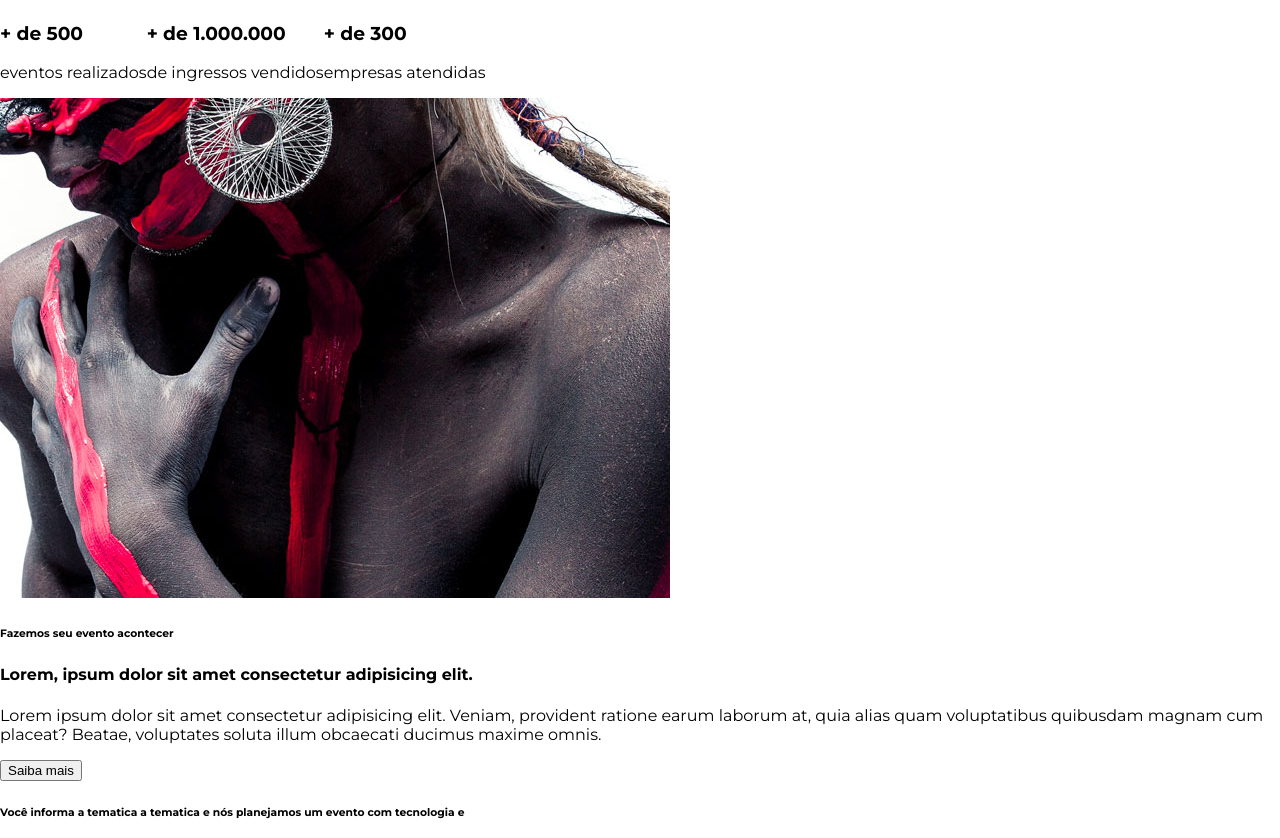
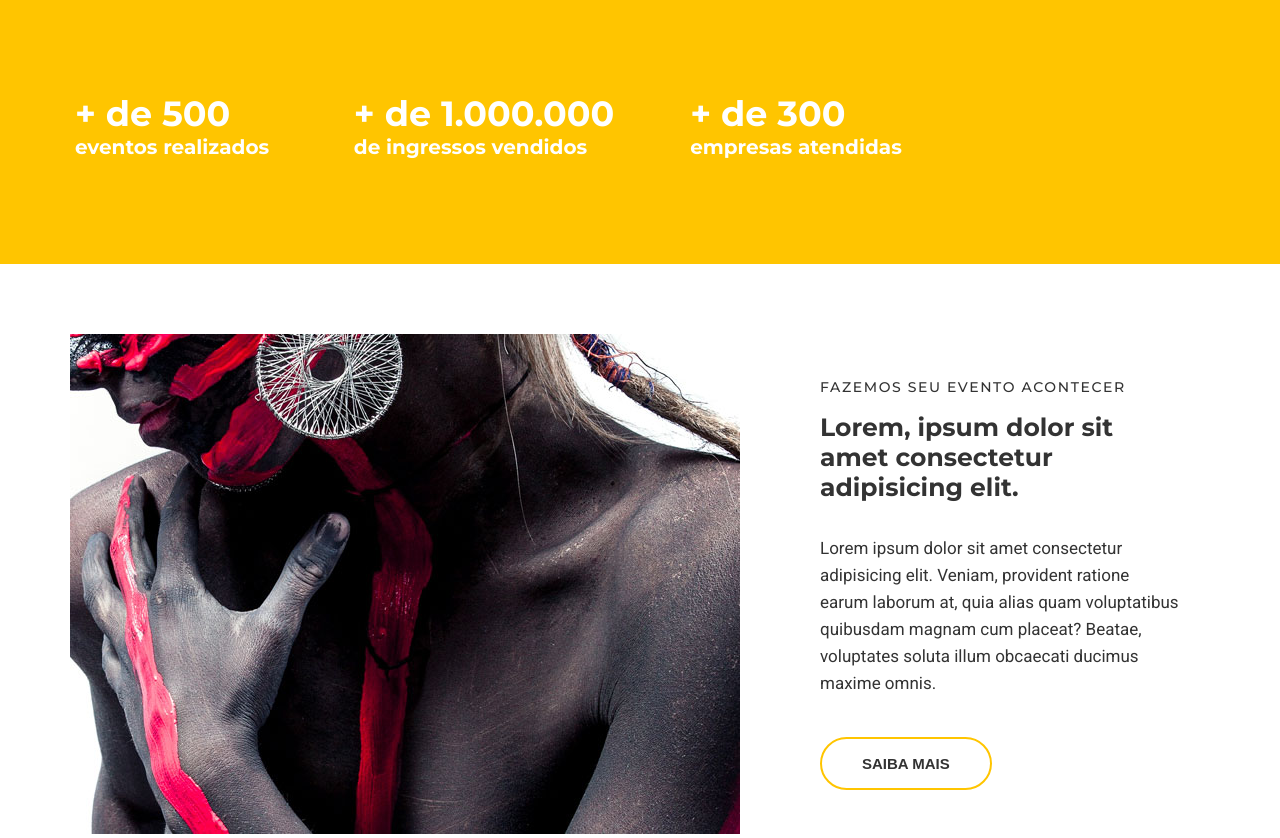
Before and after one commit to Brunodsoares/StudiON, a website: page src/index.html in a window 1280 px wide. Shown: the part 813-1651 px from the top of the page. Drawn offline with Linux system fonts and the light colour scheme.

Commit message:
commit aula 5

```diff
--- a/package.json
+++ b/package.json
@@ -1,9 +1,10 @@
 {
   "name": "projeto-studion",
   "version": "0.0.1",
-  "description": "homepage for Studion Events and services.\u001b[D\u001b[D\u001b[D\u001b[D\u001b[D\u001b[D\u001b[D\u001b[D\u001b[D\u001b[D\u001b[D\u001b[D\u001b[D\u001b[D\u001b[D\u001b[D\u001b[D\u001b[C\u001b[C\u001b[C provider ans services.",
-  "main": "src/index.html",
+  "description": "Homepage for studion events provider and services",
+  "main": "index.js",
   "scripts": {
+    "start": "npx live-server src/",
     "test": "echo \"Error: no test specified\" && exit 1"
   },
   "repository": {
--- a/src/index.html
+++ b/src/index.html
@@ -69,23 +69,32 @@
     </header>
     <main>
 
-        <section>
-            <ul>
+        <section id="counter">
+            <ul class="counter__container">
                 <li>
-                    <h3>+ de 500 </h3>eventos realizados
+                    <h3>
+                        + de 500
+                        <small>eventos realizados</small>
+                    </h3>
                 </li>
                 <li>
-                    <h3>+ de 1.000.000 </h3>de ingressos vendidos
+                    <h3>
+                        + de 1.000.000
+                        <small>de ingressos vendidos</small>
+                    </h3>
                 </li>
                 <li>
-                    <h3>+ de 300 </h3>empresas atendidas
+                    <h3>
+                        + de 300
+                        <small>empresas atendidas</small>
+                    </h3>
                 </li>
             </ul>
         </section>
 
-        <section>
-            <div>
-                <img src="./images/institutional.jpg" alt="">
+        <section class="institutional">
+            <img class="institutional__image" src="./images/institutional.jpg" alt="Stuion institutional">
+            <div class="institutional__copy">
                 <h6>Fazemos seu evento acontecer</h6>
                 <h4>Lorem, ipsum dolor sit amet consectetur adipisicing elit.</h4>
                 <p>
@@ -95,7 +104,7 @@
                     obcaecati
                     ducimus maxime omnis.
                 </p>
-                <button>Saiba mais</button>
+                <button class="btn btn--institutional">Saiba mais</button>
             </div>
         </section>
 
--- a/src/style.css
+++ b/src/style.css
@@ -1,4 +1,4 @@
-@import url('https://fonts.googleapis.com/css2?family=Montserrat:wght@300;400;700;900&display=swap');
+@import url('https://fonts.googleapis.com/css2?family=Montserrat:wght@300;400;500;700;900&family=Roboto&display=swap');
 
 * {
     box-sizing: border-box; /* utilizar o espaço interno do conteudo como padding */
@@ -7,14 +7,20 @@
 :root {
     font-family: 'Montserrat', sans-serif;
     font-size: 16px;
+    --color-copy: #333;
     --color-primary: #ffc500; /* variavel de cor */
     --default-padding: 1rem;
+    color: var(--color-copy);
 }
 body {
     margin: 0;
     padding-top: 7.75rem;
 }
-
+header,
+main,
+footer{
+    overflow-x: hidden;
+}
 ul {
     display: flex; /* coloca uma caixa do lado da outra*/
     list-style: none; /* remove o icone da lista */
@@ -121,8 +127,60 @@ ul {
 }
 .btn:hover,
 .btn:active,
-.btn:focus{
+.btn:focus,
+.btn--institutional{
     border-color: var(--color-primary);
     background-color: var(--color-primary);
     color: #fff;
+    text-transform: uppercase;
 }
+#counter {
+    background-color: var(--color-primary);
+    color: #fff;
+}
+.counter__container {
+    display: grid;
+    grid-template-columns: repeat(auto-fill, minmax(300px, 1fr));
+    place-items: center;
+    margin: 0;
+    padding: 4.375rem 1rem;
+}
+.counter__container h3 {
+    font-size: 2.1875rem;
+}
+.counter__container h3 small {
+    display: block;
+    font-size: 1.25rem;
+}
+.institutional {
+    display: grid;
+    grid-template-columns: auto 1fr;
+    gap: 3.125rem;
+    align-items: center;
+    padding: 4.375rem;
+}
+.institutional__copy {
+    padding: 0 1.875rem;
+}
+.institutional__copy h6 {
+    font-size: 0.875rem;
+    font-weight: 500;
+    letter-spacing: 0.1rem;
+    text-transform: uppercase;
+    margin: 0;
+}
+.institutional__copy h4 {
+    font-size: 1.5625rem;
+    margin-top: 1rem;
+}
+.institutional p {
+    font-family: 'Roboto', sans-serif;
+    font-size: 1.0625rem;
+    line-height: 1.6875rem;
+    margin-bottom: 0;
+    margin-bottom: 2.5rem;
+}
+.btn--institutional {
+    color: var(--color-copy);
+    background: unset;
+}
```
Also changed, not shown: 1 other file.
